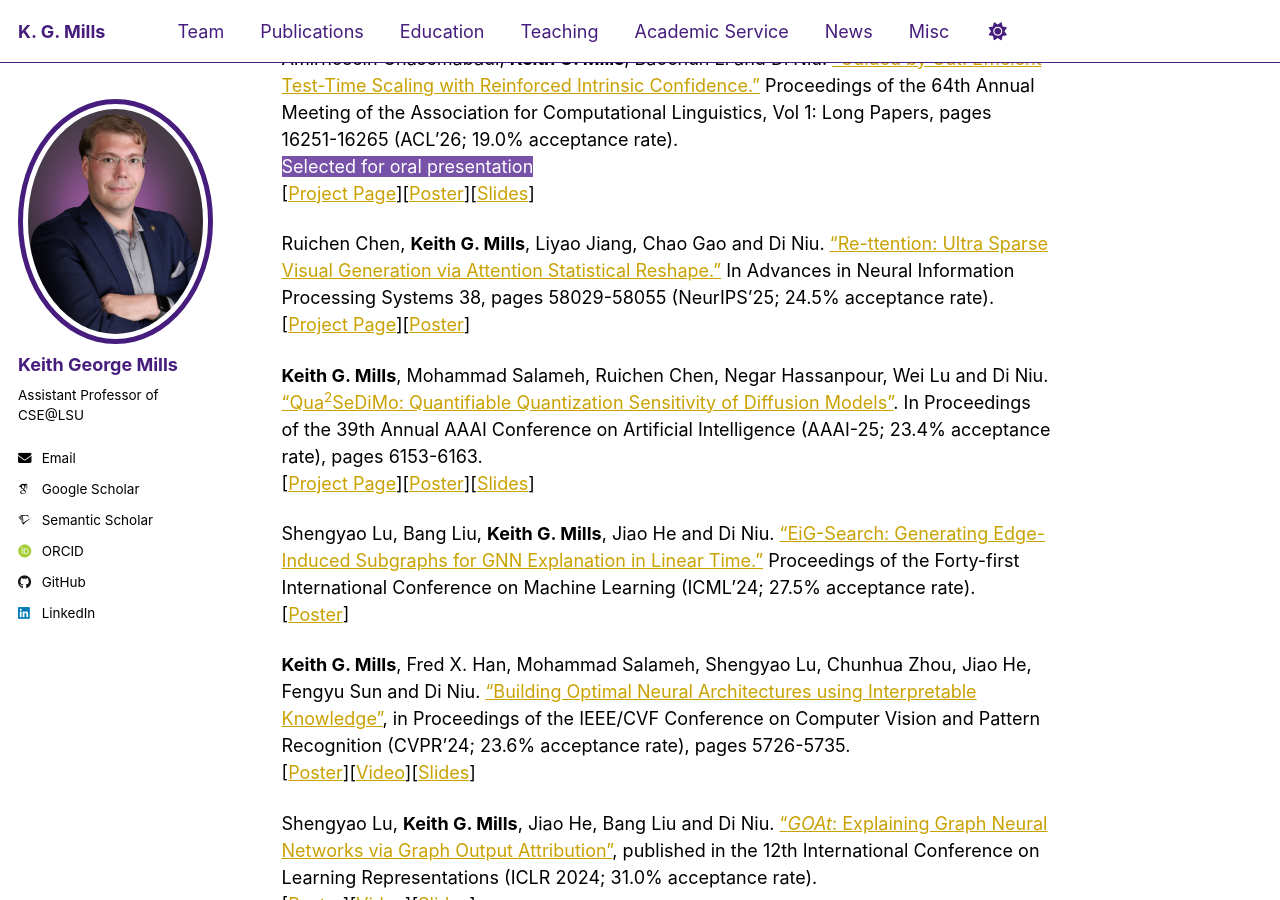
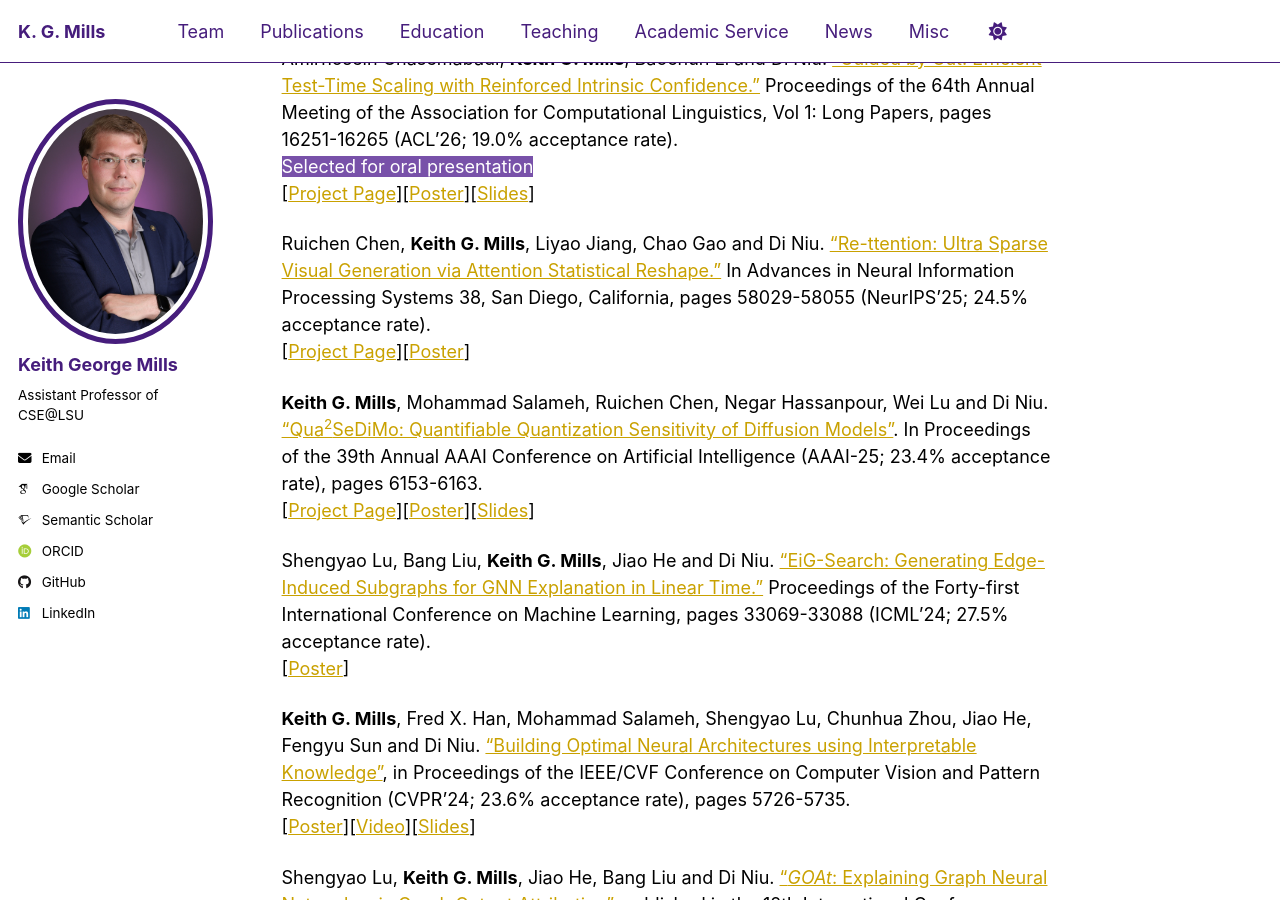
Before and after one commit to kgmills/kgmills.github.io, a Jekyll site: the page built from _pages/publications.md, in a window 1280 px wide and 900 px high, scrolled down 217 px. Built offline with Jekyll 4.4.1, drawn with Linux system fonts in a browser that asks for light colours; some web fonts are replaced.

Commit message:
Edit refs

```diff
--- a/_pages/publications.md
+++ b/_pages/publications.md
@@ -11,14 +11,14 @@
 [<a href="https://huggingface.co/papers/2505.20325">Project Page</a>][<a href="../assets/posters/GG_ACL26_poster.pdf">Poster</a>][<a href="../assets/slides/GG_ACL26_slides.pdf">Slides</a>]
 
 
-Ruichen Chen, **Keith G. Mills**, Liyao Jiang, Chao Gao and Di Niu. <a href="https://arxiv.org/abs/2505.22918">"Re-ttention: Ultra Sparse Visual Generation via Attention Statistical Reshape."</a> In Advances in Neural Information Processing Systems 38, pages 58029-58055 (NeurIPS'25; 24.5% acceptance rate).<br>
+Ruichen Chen, **Keith G. Mills**, Liyao Jiang, Chao Gao and Di Niu. <a href="https://arxiv.org/abs/2505.22918">"Re-ttention: Ultra Sparse Visual Generation via Attention Statistical Reshape."</a> In Advances in Neural Information Processing Systems 38, San Diego, California, pages 58029-58055 (NeurIPS'25; 24.5% acceptance rate).<br>
 [<a href="../projects/rettention">Project Page</a>][<a href="../assets/posters/Rettention_NeurIPS25_poster.pdf">Poster</a>]
 
 **Keith G. Mills**, Mohammad Salameh, Ruichen Chen, Negar Hassanpour, Wei Lu and Di Niu. <a href="../assets/papers/Qua2SeDiMo_AAAI25.pdf">"Qua<sup>2</sup>SeDiMo: Quantifiable Quantization Sensitivity of Diffusion Models"</a>. In Proceedings of the 39th Annual AAAI Conference on Artificial Intelligence (AAAI-25; 23.4% acceptance rate), pages 6153-6163.
 <br>
 [<a href="../projects/qua2sedimo">Project Page</a>][<a href="../assets/posters/Qua2SeDiMo_AAAI25_poster.pdf">Poster</a>][<a href="../assets/slides/Qua2SeDiMo_AAAI25_slides.pdf">Slides</a>]
 
-Shengyao Lu, Bang Liu, **Keith G. Mills**, Jiao He and Di Niu. <a href="../assets/papers/EiG-Search_ICML24.pdf">"EiG-Search: Generating Edge-Induced Subgraphs for GNN Explanation in Linear Time."</a> Proceedings of the Forty-first International Conference on Machine Learning (ICML'24; 27.5% acceptance rate).<br>
+Shengyao Lu, Bang Liu, **Keith G. Mills**, Jiao He and Di Niu. <a href="../assets/papers/EiG-Search_ICML24.pdf">"EiG-Search: Generating Edge-Induced Subgraphs for GNN Explanation in Linear Time."</a> Proceedings of the Forty-first International Conference on Machine Learning, pages 33069-33088 (ICML'24; 27.5% acceptance rate).<br>
 [<a href="https://icml.cc/media/PosterPDFs/ICML%202024/34471.png?t=1718314897.8662622">Poster</a>]
 
 **Keith G. Mills**, Fred X. Han, Mohammad Salameh, Shengyao Lu, Chunhua Zhou, Jiao He, Fengyu Sun and Di Niu. <a href="../assets/papers/AutoBuild_CVPR24.pdf">"Building Optimal Neural Architectures using Interpretable Knowledge"</a>, in Proceedings of the IEEE/CVF Conference on Computer Vision and Pattern Recognition (CVPR'24; 23.6% acceptance rate), pages 5726-5735.<br>
```
